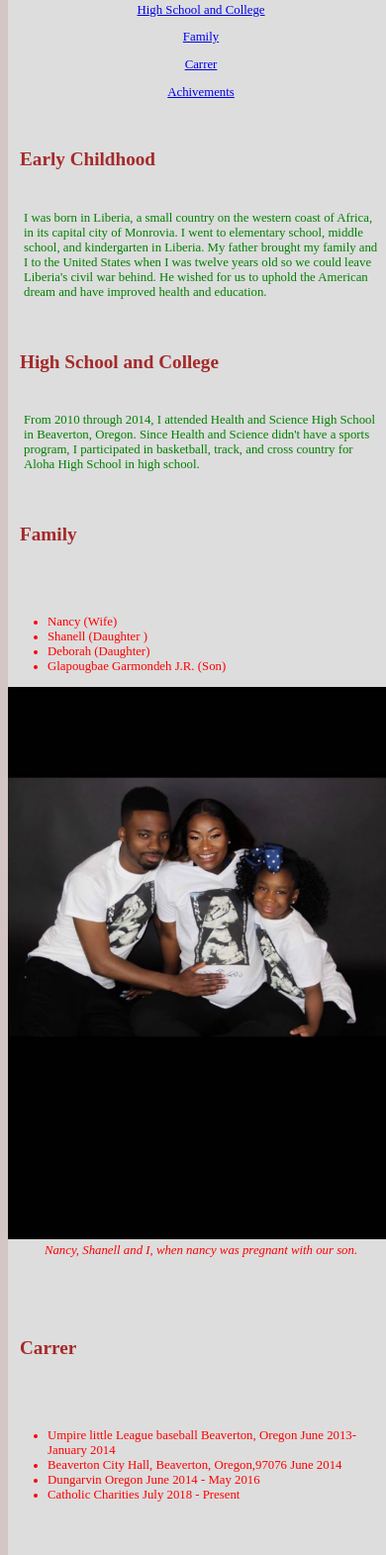
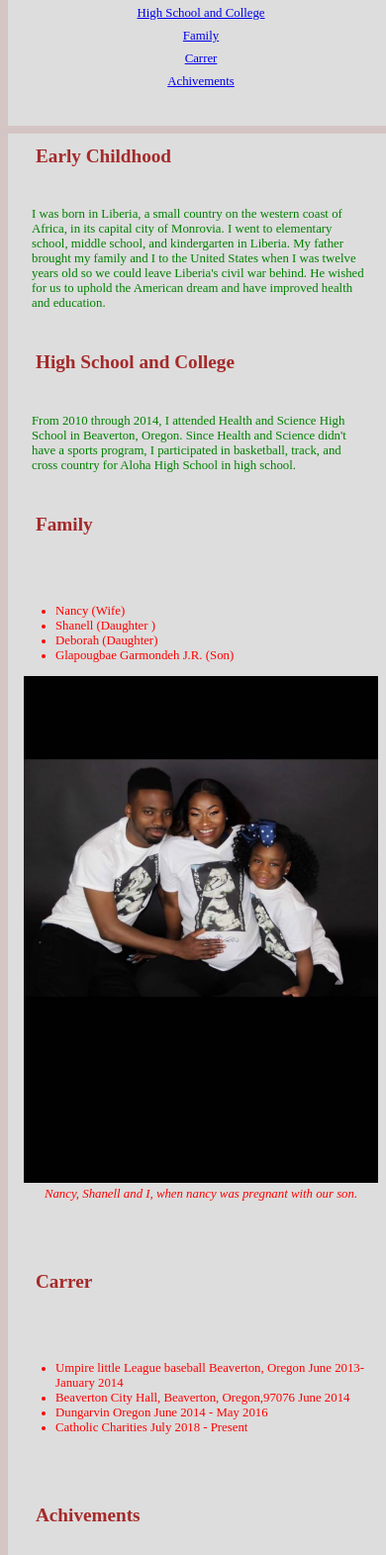
Before and after one commit to KC-LC101-June-22/js-assignment-4-html-me-something-ggarmondeh, a website: page index.html in a window 390 px wide. Shown: the part 107-1678 px from the top of the page at 99% size. Drawn offline with Linux system fonts and the light colour scheme.

Commit message:
styles.css

```diff
--- a/styles.css
+++ b/styles.css
@@ -1,3 +1,11 @@
+#mainHeading{
+    color: red;
+    text-align: center;
+
+}
+p#testP.funParagraph{
+    color: green;
+}
 body {
     width: 100%;
     max-width: 1024px;
@@ -24,7 +32,7 @@ body {
     }
 
     h1, h2, h3 {
-    margin: 0;
+    margin: 8px;
     color: red;
     }
 
@@ -37,15 +45,15 @@ body {
     }
 
     section {
-    margin: 1.875em 0;
+    margin: 8px;
     }
 
     section:first-child {
-    margin-top: 0;
+    margin-top: 8px;
     }
 
     section:last-child {
-    margin-bottom: 0;
+    margin-bottom: 8px;
     }
 
     nav ul {
@@ -55,7 +63,7 @@ body {
 
     nav ul li {
     display: inline-block;
-    margin-right: 1em;
+    margin-right: 8px;
     font-size: 0.75em;
     }
 
@@ -65,7 +73,7 @@ body {
     }
 
     figure {
-    margin: 0;
+    margin:8px;
     padding: 0;
     text-align: center;
     }
@@ -90,7 +98,7 @@ body {
 
     @media screen and (max-width: 680px) {
     nav ul li {
-    margin: 1em 0;
+    margin: 8px;
     display: block;
     font-size: 1em;
     }
```
